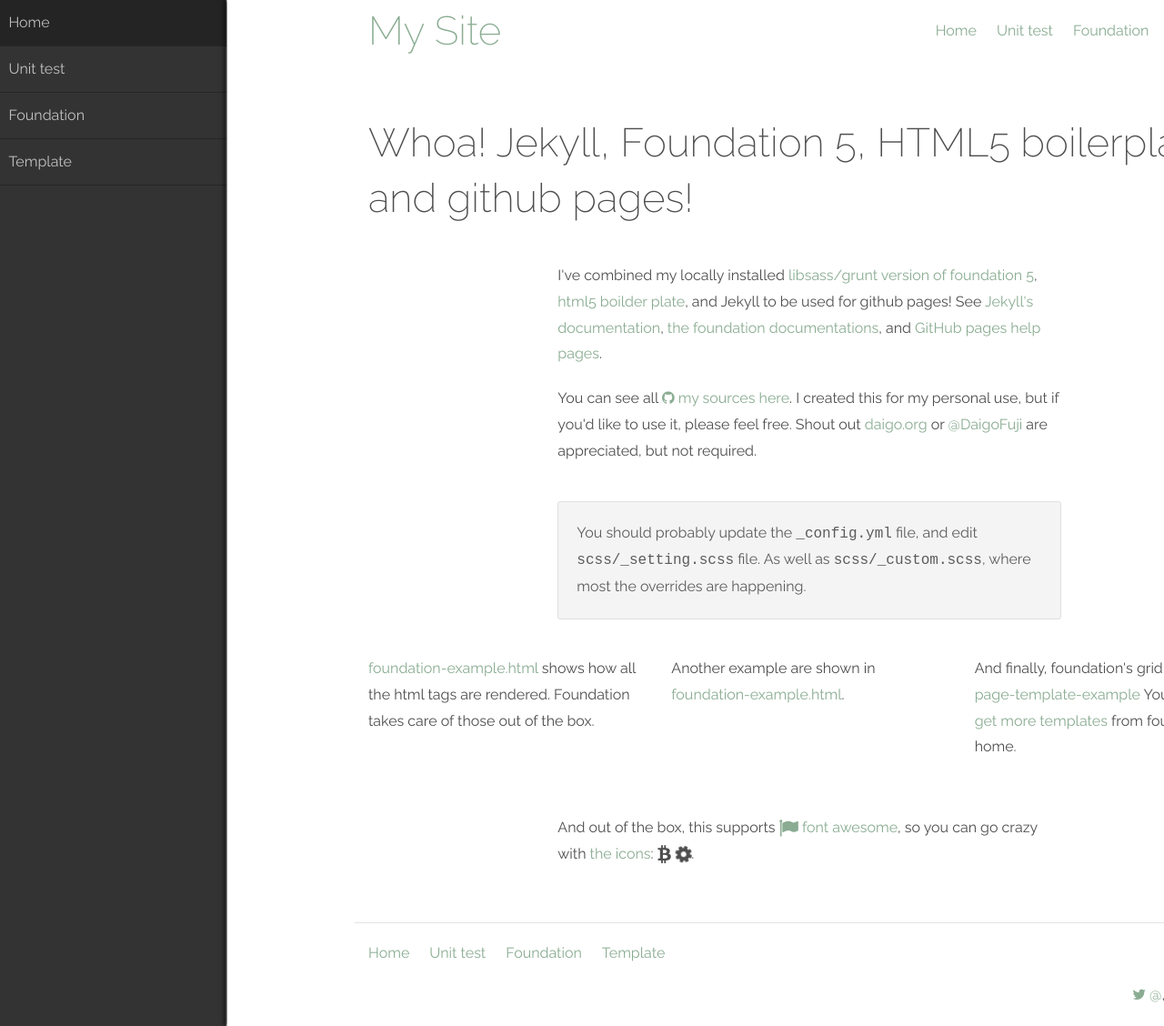
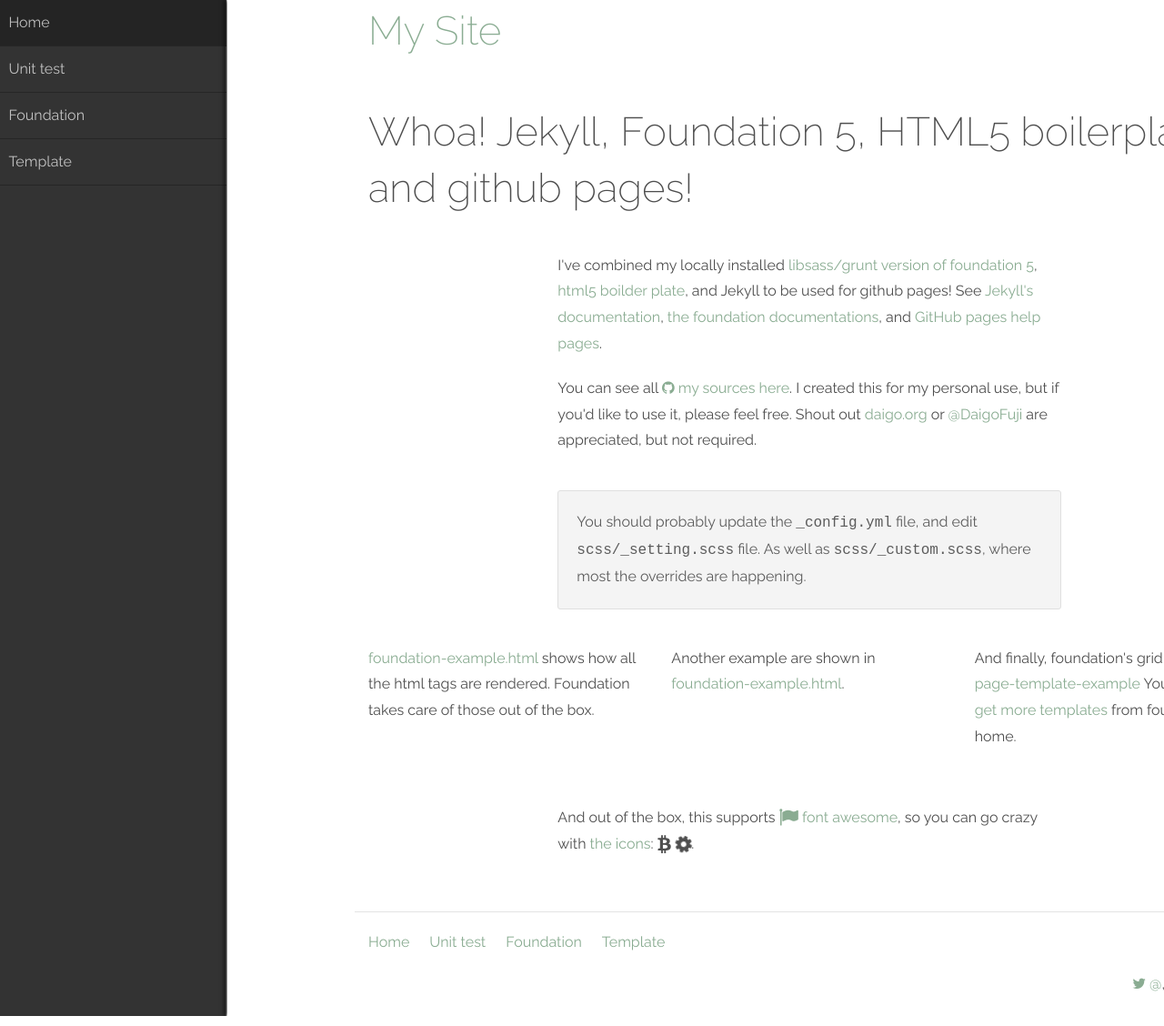
Before and after one commit to robinscott/robinscott.github.io, a Jekyll site: the page built from index.md, in a window 1280 px wide. Shown: the whole page at 91% size. Built offline with Jekyll 4.4.1, drawn with Linux system fonts in a browser that asks for light colours; nearby versions of some CDN libraries; Markdown is read by kramdown in place of the engine named in the settings.

Commit message:
Tidied up markup.

```diff
--- a/_layouts/default.html
+++ b/_layouts/default.html
@@ -51,11 +51,6 @@
         <!-- Header and nav  -->
         <header id="header" class="row">
             <div class="small-12 columns">
-            <section class="right show-for-medium-up mam">
-                <ul class="inline-list">
-                    {% include nav.html %}
-                </ul>
-            </section>
                 <section class="right show-for-small">
                   <ul class="inline-list mam">
                     <li>
@@ -76,6 +71,7 @@
           </ul>
         </aside>
 
+        <!-- Content -->
         <div class="row">
           <section role="main">
             <div class="small-12 columns">
@@ -86,7 +82,7 @@
           </section>
         </div>
 
-
+        <!-- Footer -->
         <footer class="site-footer row" role="contentinfo">
           <hr/>
           <div class="large-12 columns">
@@ -129,6 +120,5 @@
       ga('send', 'pageview');
     </script>
 
-
   </body>
 </html>
```
Also changed, not shown: other parts of _layouts/default.html (+1 -6 lines). Lines whose indentation alone changed are shown as unchanged.
